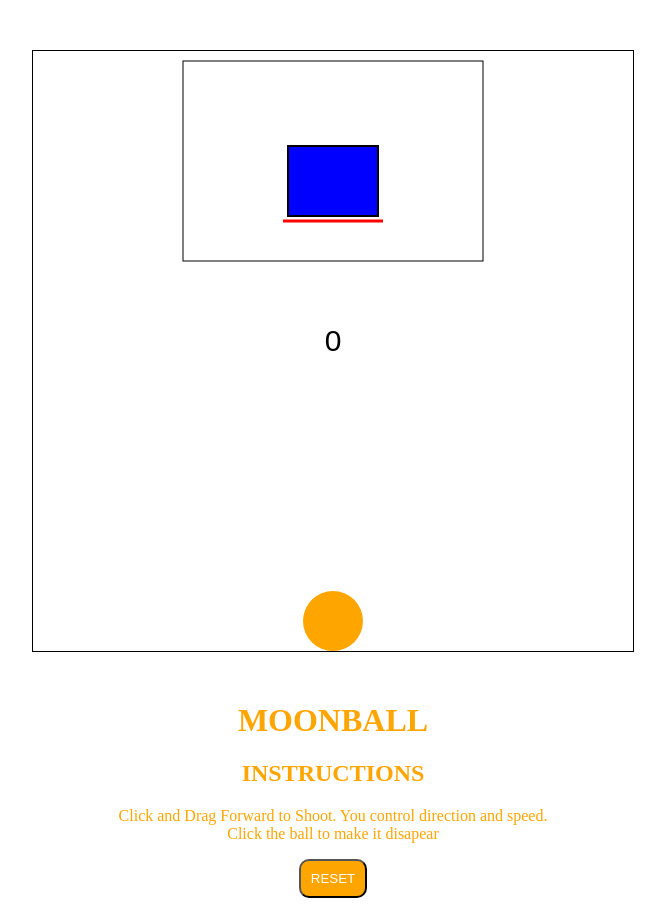
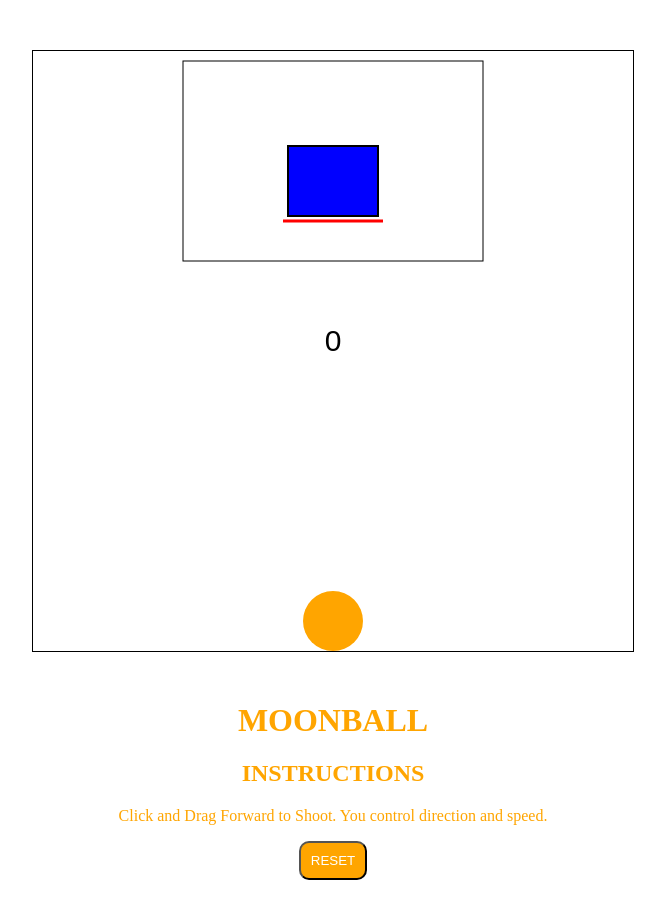
Before and after one commit to mem00/Basketball, a plain HTML site: page index.html in a window 1280 px wide. Shown: the whole page, without its empty margins (307-972 px from the left). Drawn offline with Linux system fonts and the light colour scheme.

Commit message:
removed instruction--click ball to make it disapper

```diff
--- a/index.html
+++ b/index.html
@@ -11,8 +11,7 @@
 <body>
     <h1>MOONBALL</h1>
     <h2>INSTRUCTIONS</h2>
-    <p>Click and Drag Forward to Shoot. You control direction and speed. <br>
-    Click the ball to make it disapear</p>
+    <p>Click and Drag Forward to Shoot. You control direction and speed.</p>
     <button id = "reset">RESET</button>
     <script src = "classes.js"></script>
     <script src = "functions.js"></script>
```
